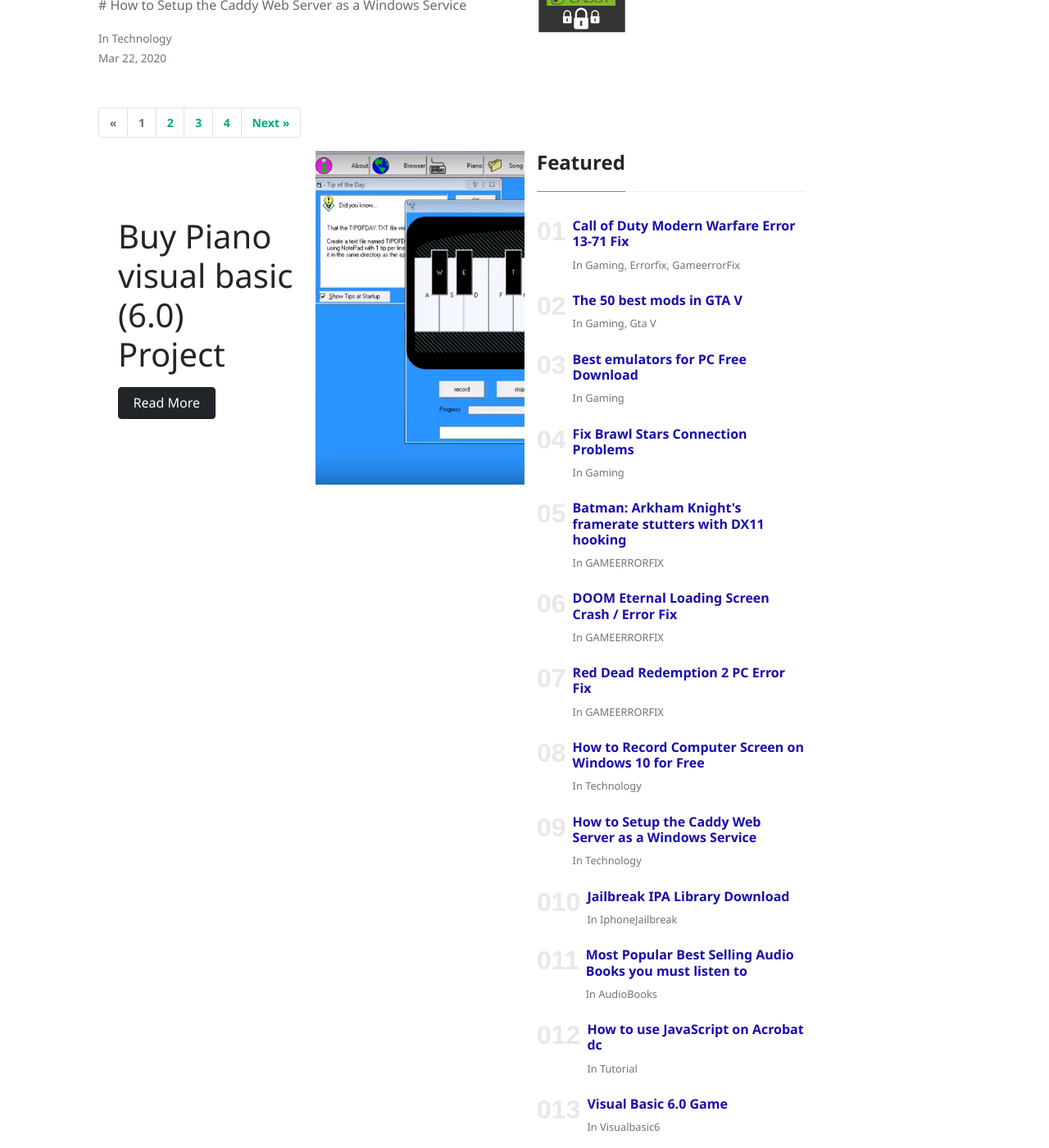
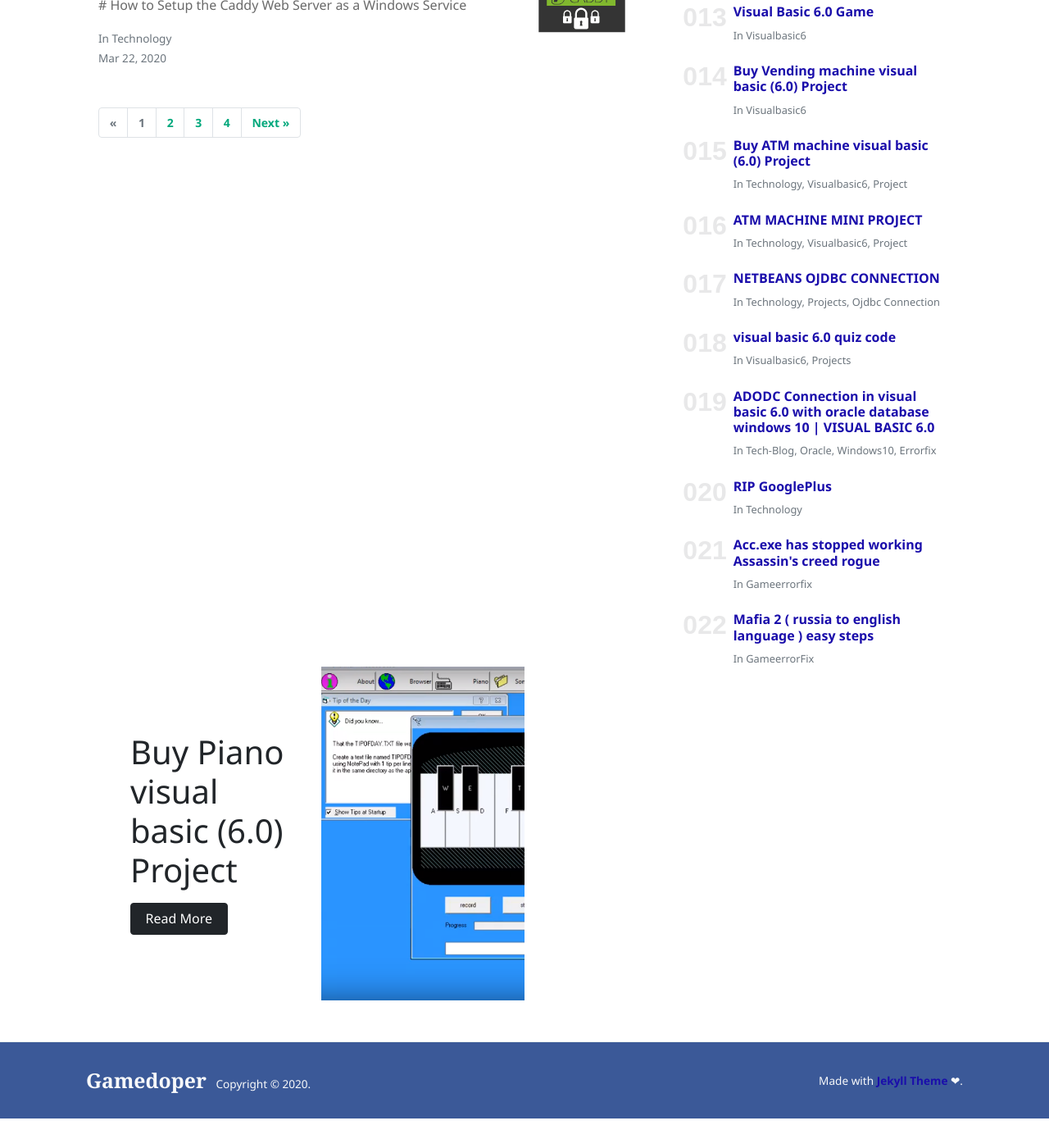
Before and after one commit to Gamedoper/Gamedoperarchives.github.io, a Jekyll site: the page built from index.html, in a window 1280 px wide and 1400 px high, scrolled down 1978 px. Shown: the whole window at 82% size. Built offline with Jekyll 4.4.1, drawn with Linux system fonts in a browser that asks for light colours; nearby versions of some CDN libraries; the list of posts is cut into pages by our own code; comment, search, counter and statistics services are not loaded; after the commit the page ends 3342 px from its top, so only the background shows below that.

Commit message:
Update index.html

```diff
--- a/index.html
+++ b/index.html
@@ -206,6 +206,14 @@
 
     </div>
 
+
+    <div class="col-md-4">
+        {% include sidebar-featured.html %}
+    </div>
+
+</div>
+
+
 <!--   test shapes   -->
 
      <!-- Sticky - add sticky tag to the post you want to highlight here - tags: [sticky] -->
@@ -237,12 +245,6 @@
 
 <!--  test end shapes     -->
 
-    <div class="col-md-4">
-        {% include sidebar-featured.html %}
-    </div>
-
-</div>
-
 
 
 </div>
```
